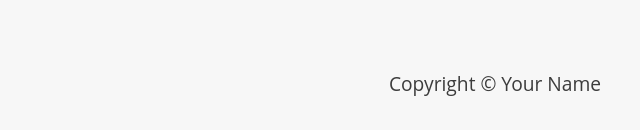
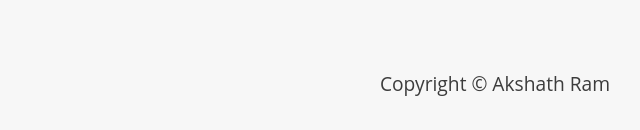
Before and after one commit to akshathrvh/akshathportfolio, a plain HTML site: page index.html in a window 1280 px wide. Shown: the part 1584-1714 px from the top of the page, 145-785 px from the left. Drawn offline with Linux system fonts and the light colour scheme.

Commit message:
index change

```diff
--- a/index.html
+++ b/index.html
@@ -1,7 +1,7 @@
 <!DOCTYPE html>
 <html>
   <head>
-    <title>My Portfolio</title>
+    <title>AKSHATH RAM VEERAVALLI HARI</title>
     <link rel="stylesheet" type="text/css" href="app.css">
   </head>
   <body>
@@ -46,7 +46,7 @@
       </section>
     </main>
     <footer>
-      <p>Copyright © Your Name</p>
+      <p>Copyright © Akshath Ram</p>
     </footer>
   </body>
 <script src="app.js"></script>
```
